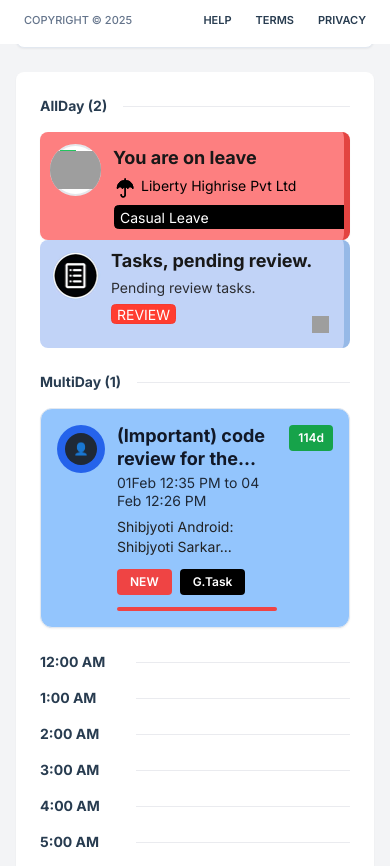
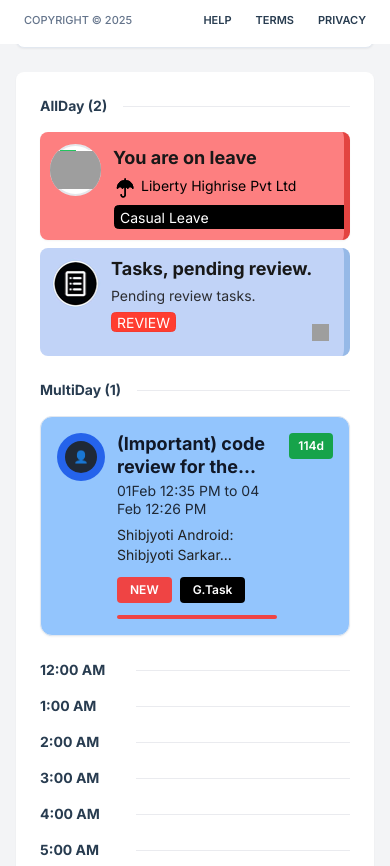
Before and after one commit to soumya85/webpanelEasyDo, a React (Vite) app: page /todays-schedule in a window 390 px wide. Shown: the part 800-1666 px from the top of the page. Built offline with nearby package versions, Linux system fonts and the light colour scheme; grey boxes are pictures that could not be loaded; the HTML template or start-up script is replaced by a standard one.

Commit message:
Change from grid to flex layout for tighter card spacing
cgen-6d8208a1f1e043bca3b6ce35e484c416

```diff
--- a/src/pages/TodaysSchedule.tsx
+++ b/src/pages/TodaysSchedule.tsx
@@ -187,7 +187,7 @@ export default function TodaysSchedule() {
                   <div className="flex-1 h-px bg-gray-300"></div>
                 </div>
 
-                <div className="grid grid-cols-1 lg:grid-cols-2 gap-0 mb-6">
+                <div className="flex flex-col lg:flex-row lg:space-x-2 space-y-2 lg:space-y-0 mb-6">
                   {allDayTasks.map((task) => (
                     <TaskCard key={task.id} task={task} className="" />
                   ))}
```
